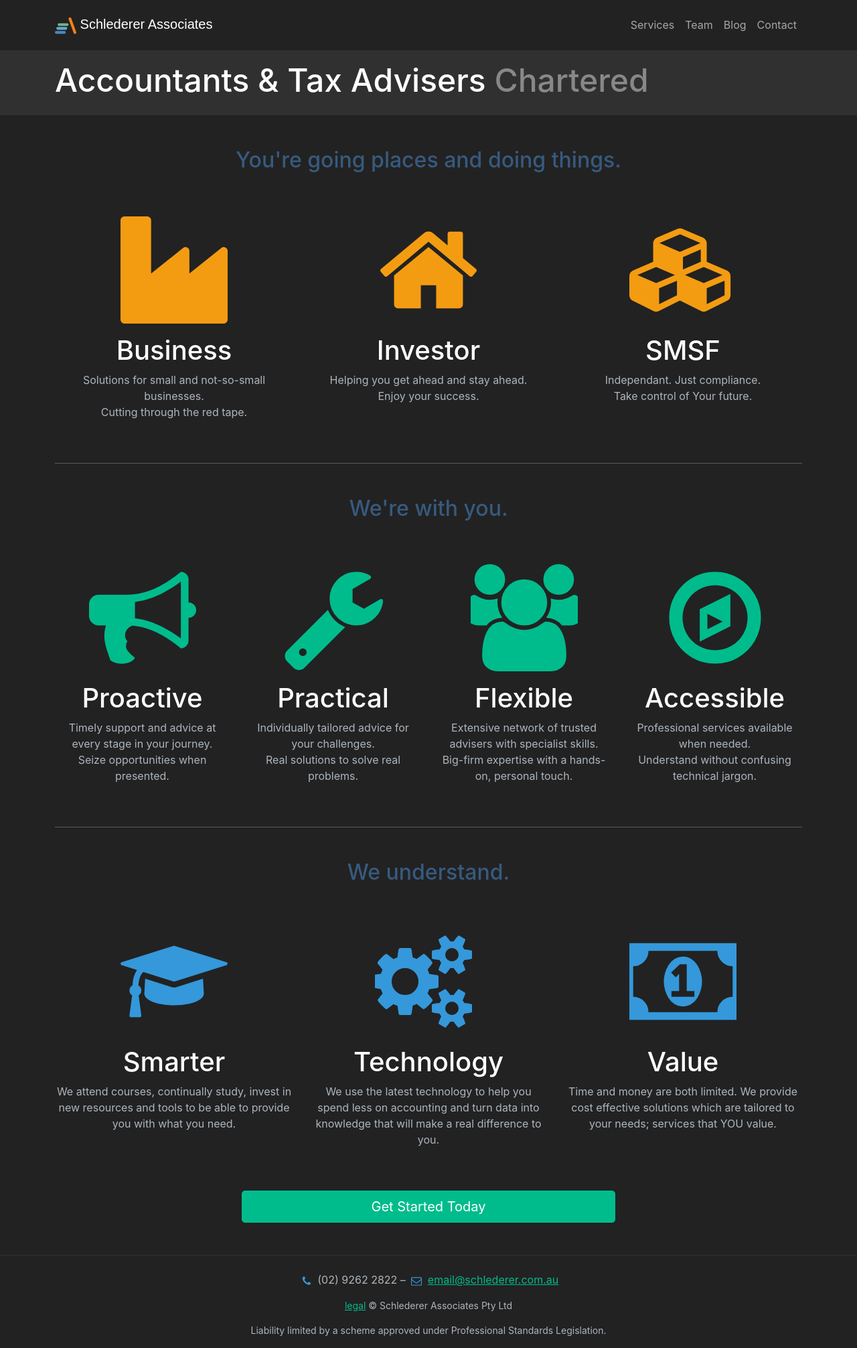
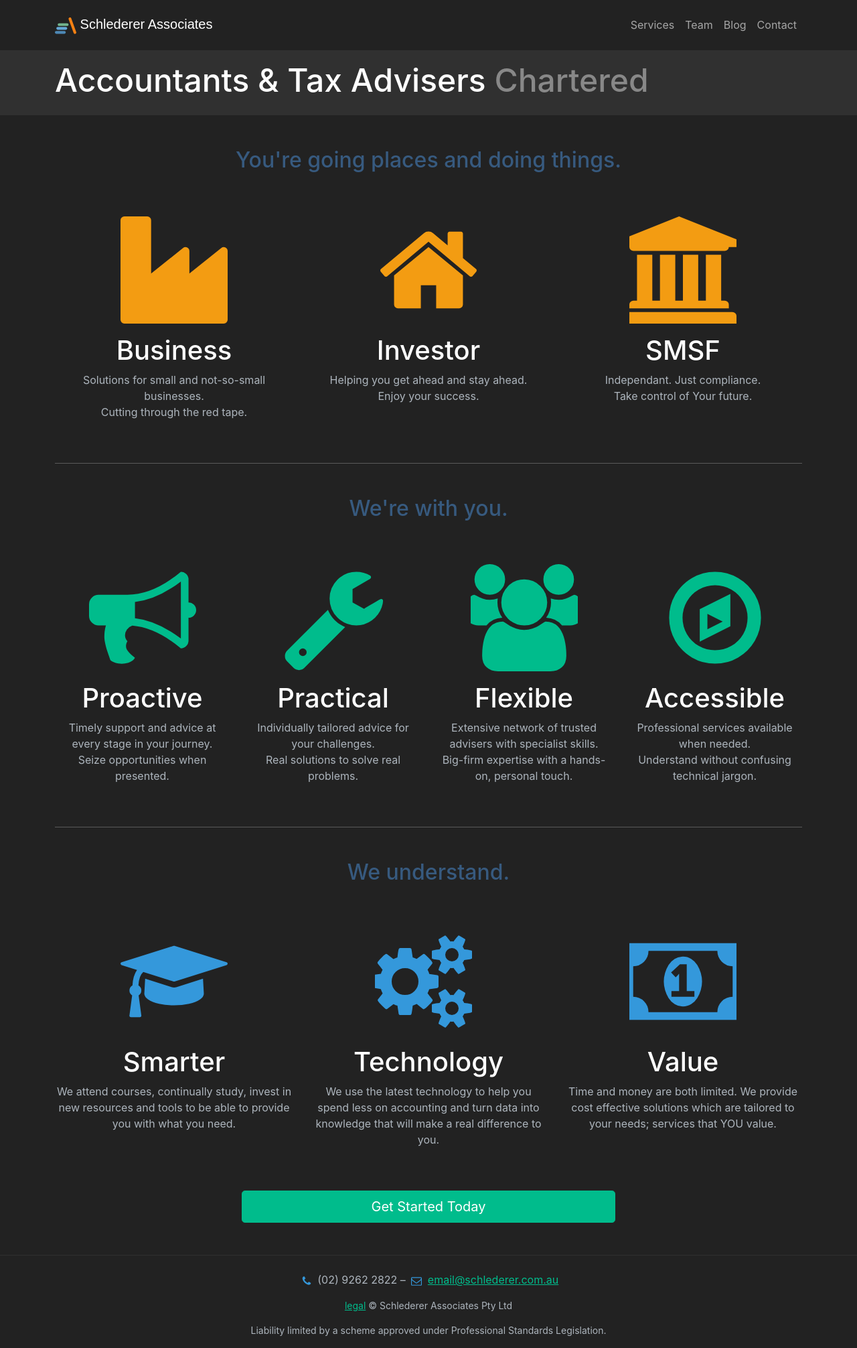
Before and after one commit to Mforcer/tax2, a Jekyll site: the page built from index.html, in a window 1280 px wide. Shown: the whole page at 67% size. Built offline with Jekyll 4.4.1, drawn with Linux system fonts in a browser that asks for light colours.

Commit message:
Update index.html

```diff
--- a/index.html
+++ b/index.html
@@ -27,8 +27,8 @@ lead:
     Enjoy your success.</p>
   </div>
   <div id="smsf" class="col-sm-4 text-center">
-    <svg class="icon m-3" width="10em" height="10em" fill="var(--bs-warning)" viewBox="0 0 2304 1792" xmlns="http://www.w3.org/2000/svg">
-      <path id="fa-cubes" d="M640 1632l384-192v-314l-384 164v342zm-64-454l404-173-404-173-404 173zm1088 454l384-192v-314l-384 164v342zm-64-454l404-173-404-173-404 173zm-448-293l384-165v-266l-384 164v267zm-64-379l441-189-441-189-441 189zm1088 518v416q0 36-19 67t-52 47l-448 224q-25 14-57 14t-57-14l-448-224q-4-2-7-4-2 2-7 4l-448 224q-25 14-57 14t-57-14l-448-224q-33-16-52-47t-19-67v-416q0-38 21.5-70t56.5-48l434-186v-400q0-38 21.5-70t56.5-48l448-192q23-10 50-10t50 10l448 192q35 16 56.5 48t21.5 70v400l434 186q36 16 57 48t21 70z" />
+    <svg class="icon m-3" width="10em" height="10em" fill="var(--bs-warning)" viewBox="0 0 1792 1792" xmlns="http://www.w3.org/2000/svg">
+      <path id="fa-bank" d="M832 0l960 384v128h-128q0 26-20.5 45t-48.5 19h-1526q-28 0-48.5-19t-20.5-45h-128v-128zm-704 640h256v768h128v-768h256v768h128v-768h256v768h128v-768h256v768h59q28 0 48.5 19t20.5 45v64h-1664v-64q0-26 20.5-45t48.5-19h59v-768zm1595 960q28 0 48.5 19t20.5 45v128h-1920v-128q0-26 20.5-45t48.5-19h1782z" />
     </svg>
     <h2>SMSF</h2>
     <p class="text-light">Independant. Just compliance.<br>
```
